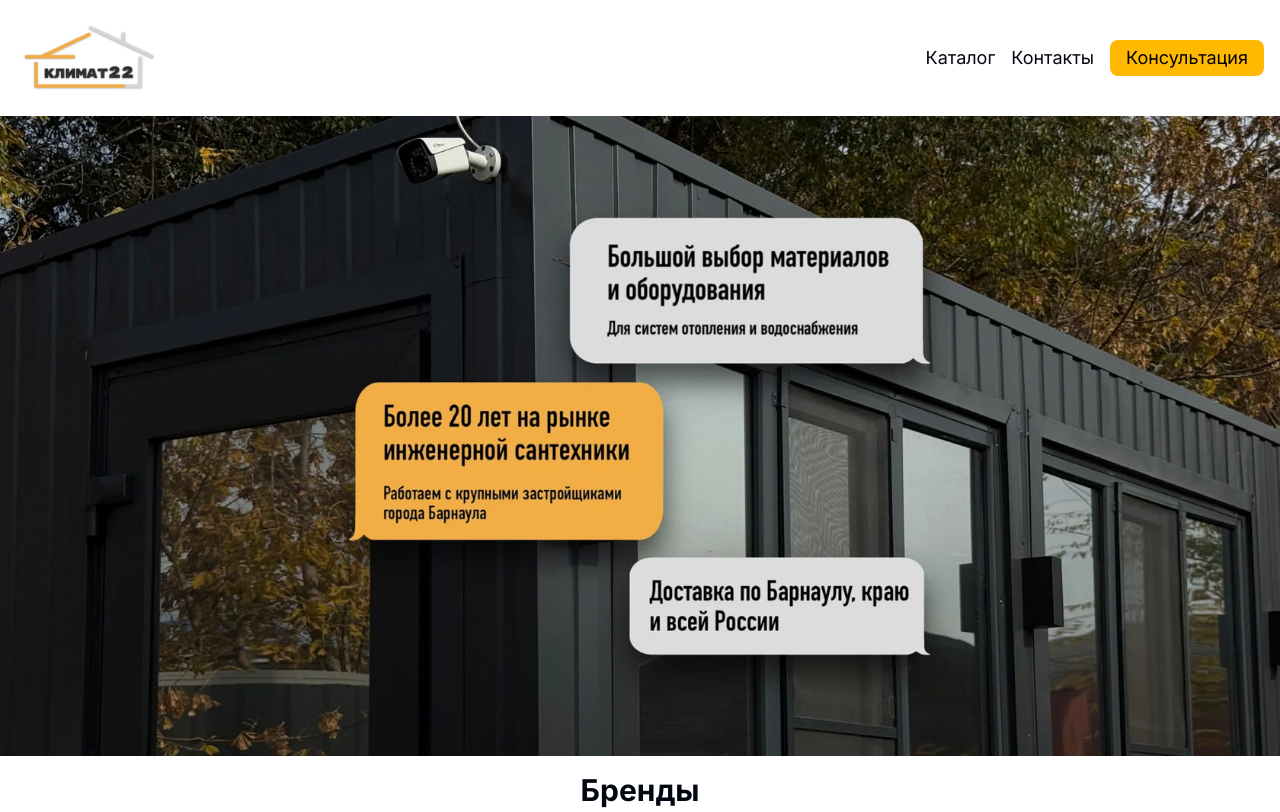
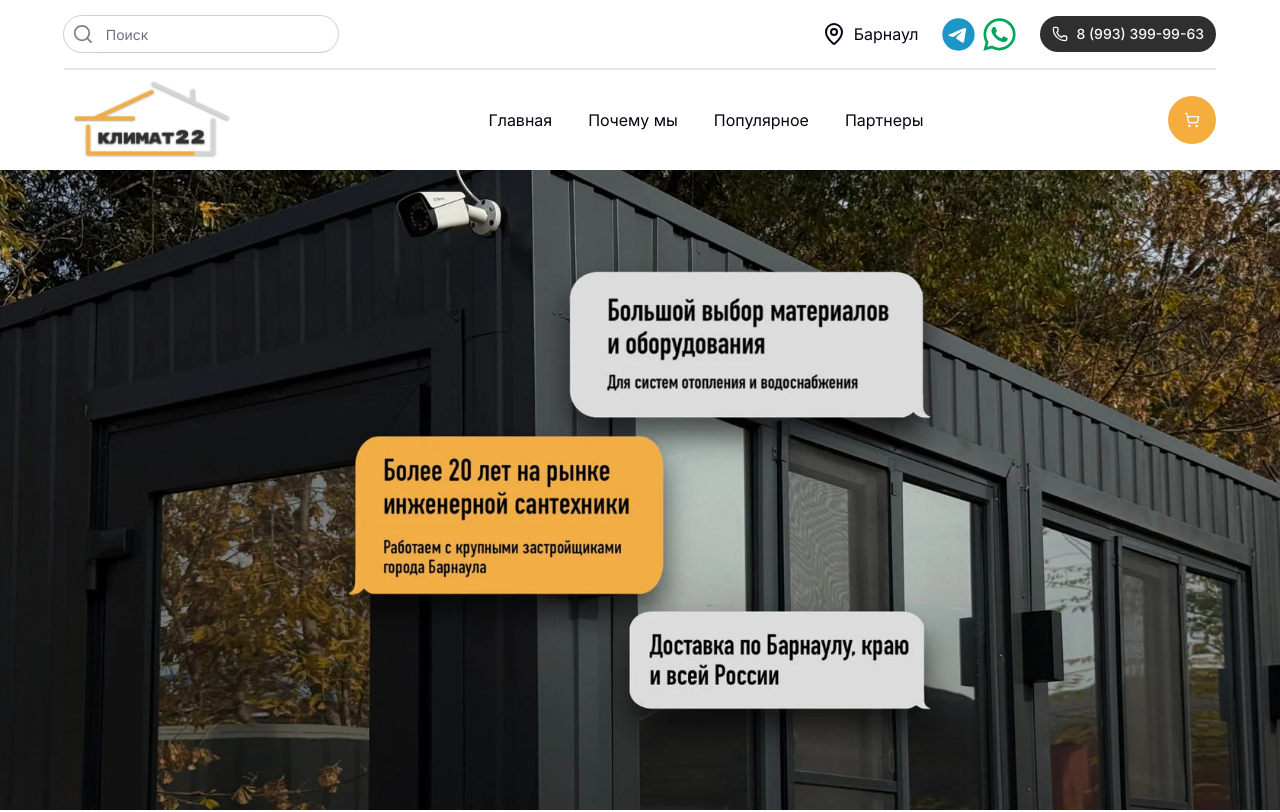
Before and after one commit to GitHubFoxy/EfimKlimat22, a Next.js app: page / in a window 1280 px wide. Shown: the top 812 px of the page. Built offline with nearby package versions, Linux system fonts and the light colour scheme; no server answers; a web font is replaced by a local one.

Commit message:
Header done

```diff
--- a/app/cart/page.tsx
+++ b/app/cart/page.tsx
@@ -1,5 +1,5 @@
 "use client";
-import { Header } from "@/components/Header";
+import { Header } from "@/components/Header/Header";
 import { Footer } from "@/components/ui/Footer";
 import { useEffect, useState } from "react";
 import Link from "next/link";
--- a/app/globals.css
+++ b/app/globals.css
@@ -4,12 +4,12 @@
 @custom-variant dark (&:is(.dark *));
 
 @theme {
-  --color-light-orange: #F5AD3E
-  --color-dark-orange: #E09118
-  --color-light-gray: #F1F1F1
-  --color-dark-gray: #D5D5D5
-  --color-blackish: #2F2F2F
-  --color-redish: #C81919
+  --color-light-orange: #F5AD3E;
+  --color-dark-orange: #E09118;
+  --color-light-gray: #F1F1F1;
+  --color-dark-gray: #D5D5D5;
+  --color-blackish: #2F2F2F;
+  --color-redish: #C81919;
 }
 
 @theme inline {
@@ -42,7 +42,7 @@
   --color-secondary-foreground: var(--secondary-foreground);
   --color-secondary: var(--secondary);
   --color-primary-foreground: var(--primary-foreground);
-  --color-primary: var(--primary);
+  --color-primary: #2F2F2F;
   --color-popover-foreground: var(--popover-foreground);
   --color-popover: var(--popover);
   --color-card-foreground: var(--card-foreground);
--- a/app/page.tsx
+++ b/app/page.tsx
@@ -1,4 +1,4 @@
-import { Header } from "@/components/Header";
+import { Header } from "@/components/Header/Header";
 import { Brands } from "@/components/ui/Brands";
 import { Footer } from "@/components/ui/Footer";
 import FreeConsultmant from "@/components/ui/FreeConsultmant";
--- a/components/Header.tsx
+++ /dev/null
@@ -1,32 +0,0 @@
-"use client";
-import Image from "next/image";
-import Link from "next/link";
-import { FormaObratnoySvyzi } from "./ui/FormaObratnoySvyzi";
-
-export const Header = () => {
-  return (
-    <header className="p-4 flex items-center justify-between">
-      <Image alt="" src={"/logo_.jpg"} width={150} height={150} />
-      <div className="flex items-center gap-4">
-        <Link
-          className="hover:underline underline-offset-5 text-lg"
-          href={"/catalog"}
-        >
-          Каталог
-        </Link>
-        <Link className="hover:underline underline-offset-5 text-lg" href={"/"}>
-          Контакты
-        </Link>
-        <Link className="hover:underline underline-offset-5" href={"/"}>
-          <FormaObratnoySvyzi />
-        </Link>
-      </div>
-
-      {/* <h1>Более 20 лет на рынке инженерной сантехники города Барнаул</h1>
-      <p>
-        Мы предлагаем широкий ассортимент климатического оборудования от ведущих
-        брендов. Поможем создать комфортный климат в любом помещении.
-      </p> */}
-    </header>
-  );
-};
--- /dev/null
+++ b/components/Header/Header.tsx
@@ -0,0 +1,82 @@
+import { MapPin, Phone } from "lucide-react";
+import { Phone as PhoneNumber } from "@/lib/consts";
+import { Button } from "../ui/button";
+import Image from "next/image";
+import Link from "next/link";
+import Cart from "./HeaderCart";
+import HeaderSearch from "./HeaderSearch";
+
+export const Header = () => {
+  const Categorys = [
+    {
+      name: "Главная",
+      link: "#",
+    },
+    {
+      name: "Почему мы",
+      link: "#",
+    },
+    {
+      name: "Популярное",
+      link: "#",
+    },
+    {
+      name: "Партнеры",
+      link: "#",
+    },
+  ];
+
+  return (
+    <header className="flex-col flex  max-w-6xl mx-auto ">
+      <div className="flex flex-row justify-between items-center py-4 border-b-2">
+        <HeaderSearch />
+        <div className="flex gap-6 items-center">
+          <div className="flex gap-2 hover:cursor-pointer">
+            <MapPin />
+            <p className="font-inter font-normal">Барнаул</p>
+          </div>
+          <div className="flex gap-2">
+            <Image
+              alt="telegram-logo"
+              src={"/telegram-icon.svg"}
+              width={33}
+              height={33}
+              className="cursor-pointer"
+            />
+            <Image
+              alt="whatsapp-logo"
+              src={"/whatsapp-icon.svg"}
+              width={33}
+              height={33}
+              className="cursor-pointer"
+            />
+          </div>
+          <Button className="bg-blackish hover:bg-blackish rounded-full cursor-pointer">
+            <Phone />
+            {PhoneNumber}
+          </Button>
+        </div>
+      </div>
+      <div className="flex items-center justify-between">
+        <Image alt="Company logo" src={"/logo_.jpg"} height={80} width={180} />
+        <div className="flex gap-9">
+          {Categorys.map((category, index) => {
+            return (
+              <Link
+                className="relative no-underline  transition-colors duration-300
+             before:content-[''] before:absolute before:w-1 before:h-0.5 before:bg-blackish
+             before:bottom-0 before:left-0 before:opacity-0
+             hover:before:w-full hover:before:opacity-100 before:transition-all before:duration-300"
+                key={index}
+                href={category.link}
+              >
+                {category.name}
+              </Link>
+            );
+          })}
+        </div>
+        <Cart />
+      </div>
+    </header>
+  );
+};
--- /dev/null
+++ b/components/Header/HeaderCart.tsx
@@ -0,0 +1,18 @@
+"use client";
+import { ShoppingCart } from "lucide-react";
+import { Button } from "../ui/button";
+import { useState } from "react";
+
+export default function Cart() {
+  const [items, setItems] = useState<undefined | number>(undefined);
+  return (
+    <Button className="relative w-12 h-12 bg-light-orange rounded-full cursor-pointer">
+      <ShoppingCart />
+      {items && (
+        <p className="top-0 right-0 absolute w-4 h-4 rounded-full bg-white border-dark-gray text-black flex items-center justify-center text-xs">
+          {items}
+        </p>
+      )}
+    </Button>
+  );
+}
--- /dev/null
+++ b/components/Header/HeaderSearch.tsx
@@ -0,0 +1,19 @@
+"use client";
+import { Search } from "lucide-react";
+import { Input } from "../ui/input";
+import { useState } from "react";
+
+export default function HeaderSearch() {
+  const [searchValue, setSearchValue] = useState("");
+  return (
+    <div className="flex flex-row  items-center justify-center rounded-full px-2 outline ">
+      <Search className="opacity-50 " />
+      <Input
+        placeholder="Поиск"
+        value={searchValue}
+        onChange={(e) => setSearchValue(e.target.value)}
+        className="outline-none border-none focus-visible:outline-none focus-visible:ring-0"
+      />
+    </div>
+  );
+}
```
Also changed, not shown: app/order/page.tsx (+35 -18 lines), public/telegram-icon.svg (added), public/whatsapp-icon.svg (added).
